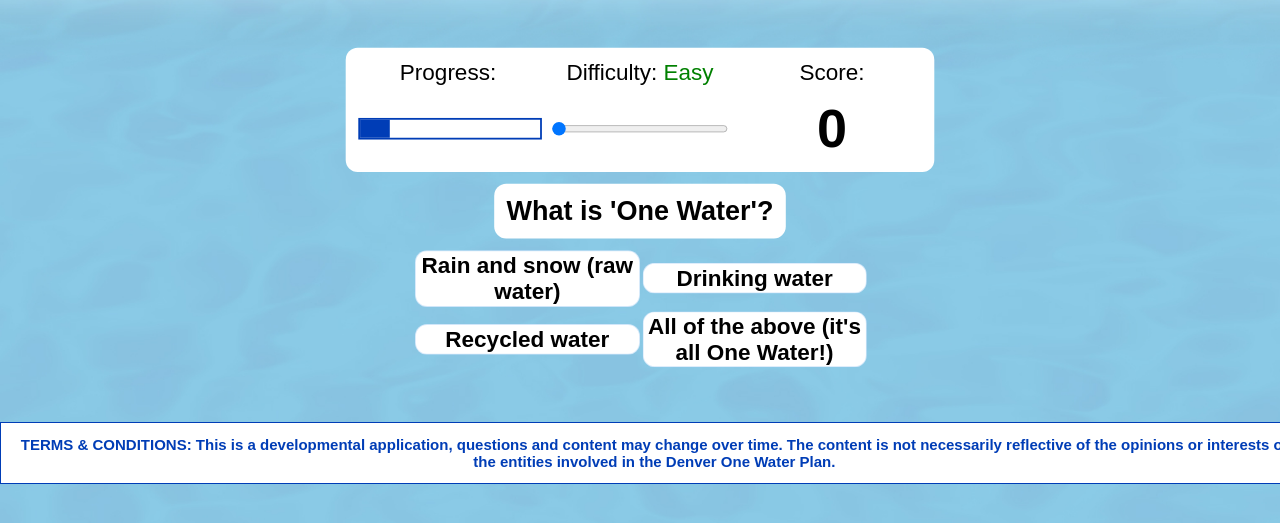
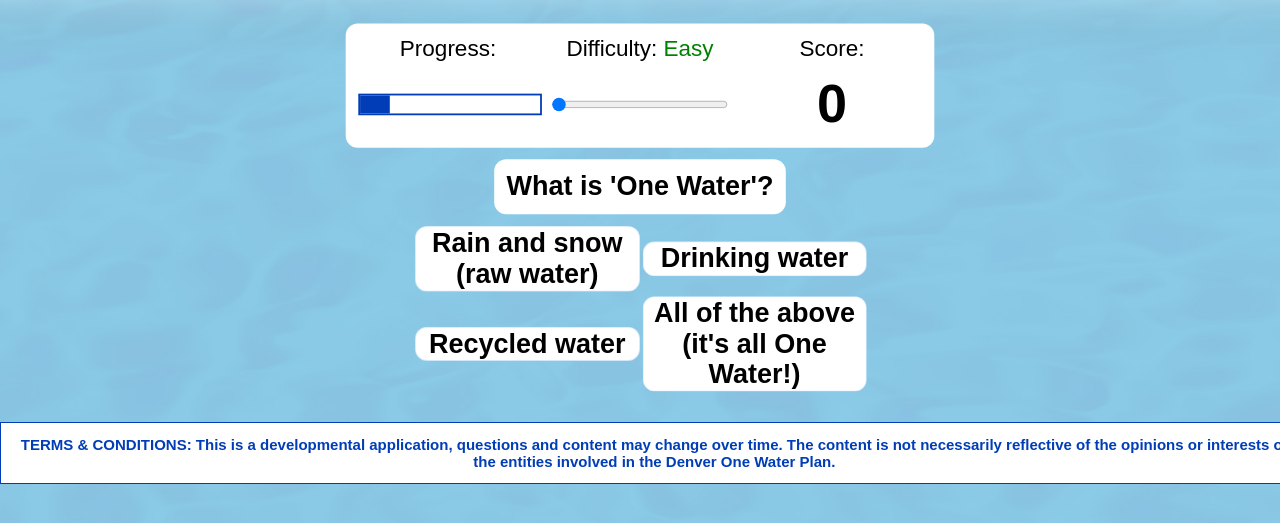
Before and after one commit to Darksaber501st/WaterQuiz, a plain HTML site: page index.html in a window 1280 px wide. Both pictures are taken after a click on the button "Let's Play!". Shown: the part 115-638 px from the top of the page. Drawn offline with Linux system fonts and the light colour scheme.

Commit message:
testing switching to h3 for

```diff
--- a/index.html
+++ b/index.html
@@ -68,16 +68,16 @@
             <h3 id="question" class="center-content one-pad one-marg"></h3>
             <div class="choiceGrid one-marg justify-center" id="choiceGrid" style="max-width: min(500px, 80%)">
                 <div class="choice-container">
-                    <h4 class="choice-text" data-number="1"></h4>
+                    <h3 class="choice-text" data-number="1"></h3>
                 </div>
                 <div class="choice-container">
-                    <h4 class="choice-text" data-number="2"></h4>
+                    <h3 class="choice-text" data-number="2"></h3>
                 </div>
                 <div class="choice-container">
-                    <h4 class="choice-text" data-number="3"></h4>
+                    <h3 class="choice-text" data-number="3"></h3>
                 </div>
                 <div class="choice-container">
-                    <h4 class="choice-text" data-number="4"></h4>
+                    <h3 class="choice-text" data-number="4"></h3>
                 </div>
             </div>
             <div id="feedbackContainer" class="center-content one-marg one-pad">
```
